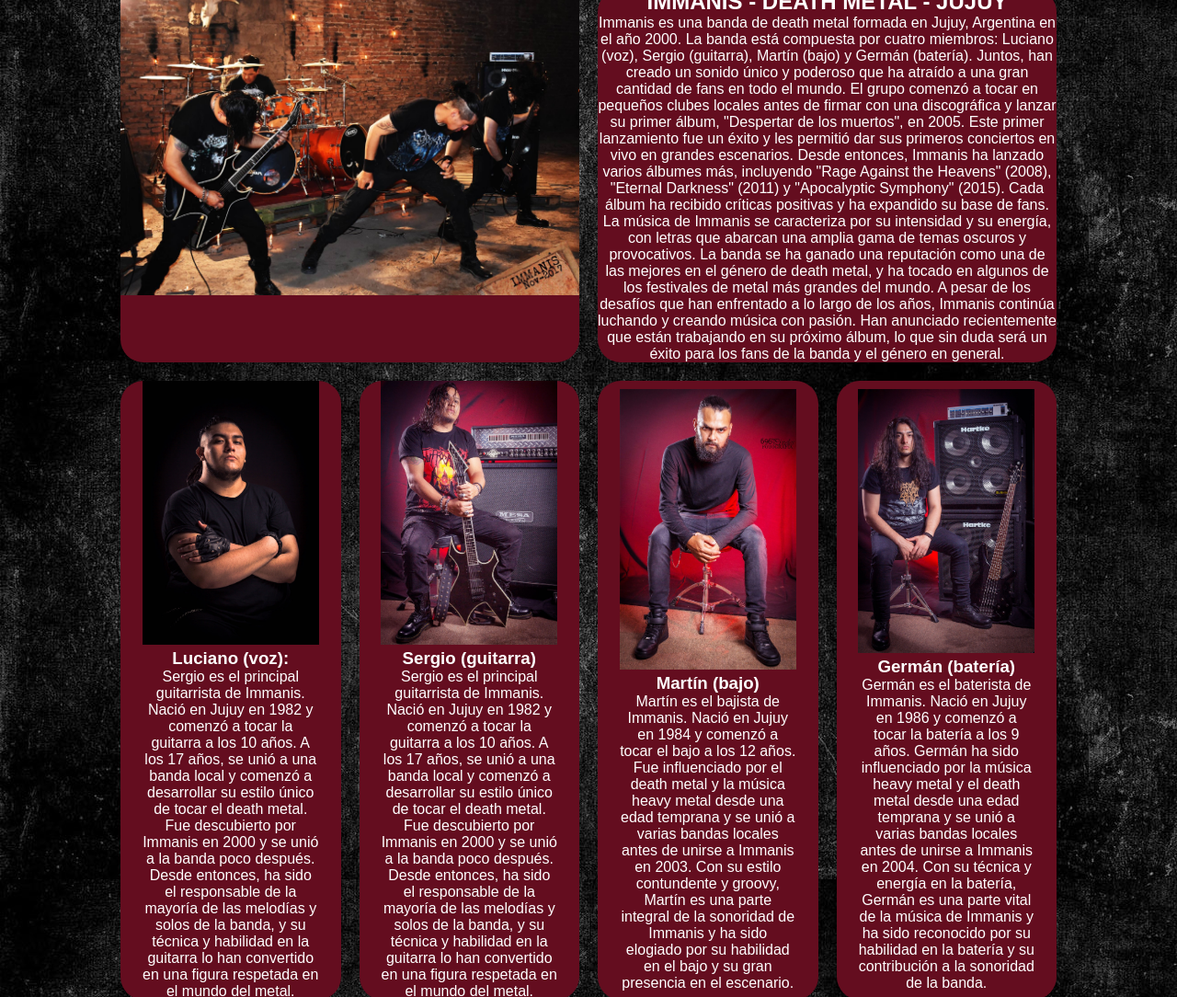
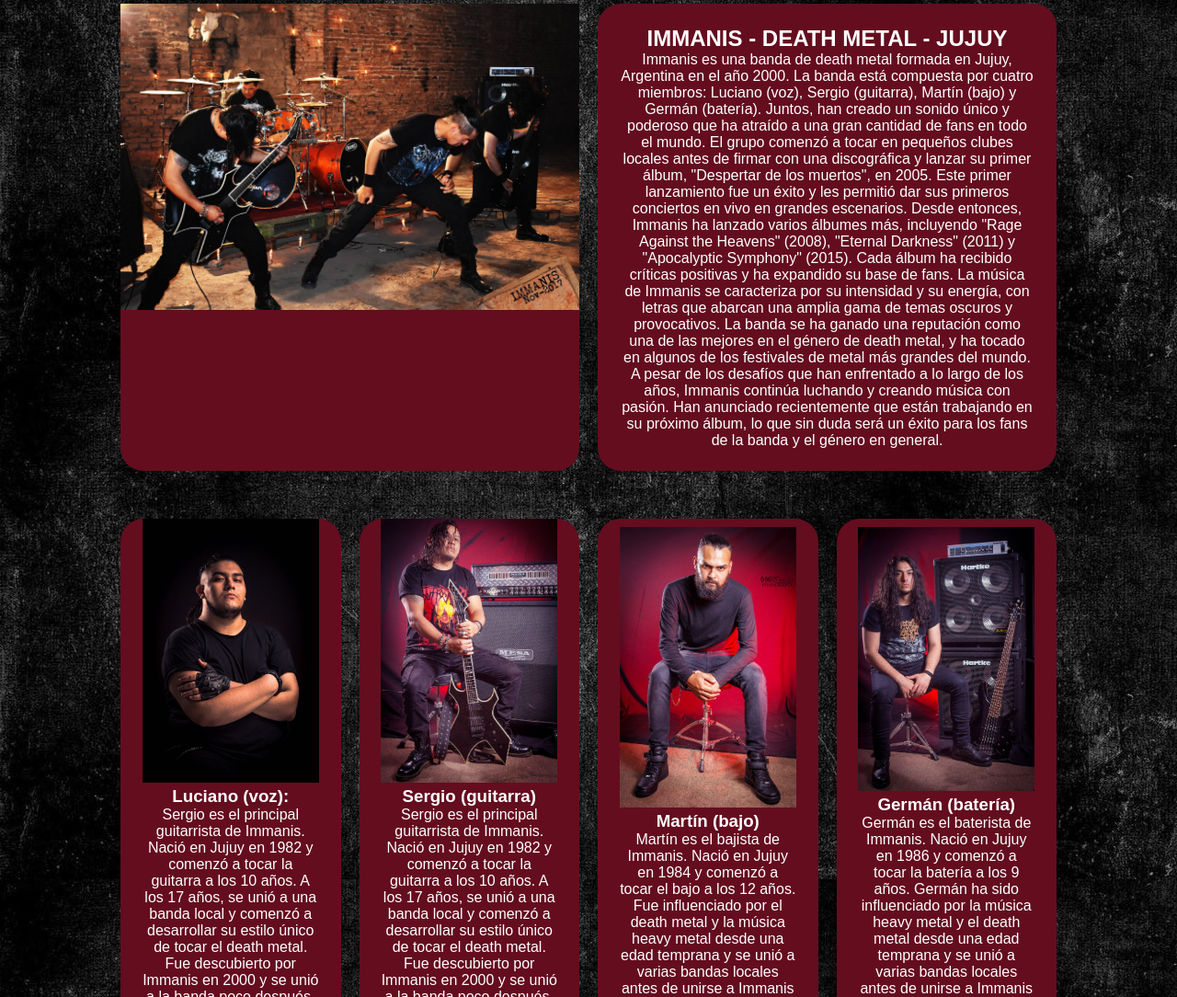
Before and after one commit to fherrera2190/Coderhouse-Proyecto-Final-WebDeveloper-MiprimeraWeb, a plain HTML site: page secciones/biografia.html in a window 1280 px wide. Shown: the part 172-1256 px from the top of the page at 92% size. Drawn offline with nearby package versions, Linux system fonts and the light colour scheme.

```diff
--- a/css/estilos.css
+++ b/css/estilos.css
@@ -136,10 +136,13 @@
  "integrante1 integrante2 integrante3 integrante4";
     border-radius: 25px; }
   .foto1 {
+    margin: 1rem 0px;
     grid-area: foto1;
     border-radius: 25px;
     background-color: #640d1f; }
   .biografia {
+    padding: 1.5rem;
+    margin: 1rem 0px;
     display: flex;
     flex-direction: column;
     justify-content: center;
@@ -147,6 +150,7 @@
     border-radius: 25px;
     background-color: #640d1f; }
   .integrante1 {
+    margin: 1rem 0px;
     display: flex;
     flex-direction: column;
     justify-content: center;
@@ -158,6 +162,7 @@
       width: 80%; } }
 
 .integrante2 {
+  margin: 1rem 0px;
   display: flex;
   flex-direction: column;
   justify-content: center;
@@ -169,6 +174,7 @@
     width: 80%; }
 
 .integrante3 {
+  margin: 1rem 0px;
   display: flex;
   flex-direction: column;
   justify-content: center;
@@ -180,6 +186,7 @@
     width: 80%; }
 
 .integrante4 {
+  margin: 1rem 0px;
   display: flex;
   flex-direction: column;
   justify-content: center;
--- a/scss/secciones/_main-biografia.scss
+++ b/scss/secciones/_main-biografia.scss
@@ -31,12 +31,15 @@
   }
 
   .foto1 {
+    margin: 1rem 0px;
     grid-area: foto1;
     border-radius: 25px;
     background-color: rgb(100, 13, 31);
   }
 
   .biografia {
+    padding: 1.5rem;
+    margin: 1rem 0px;
     display: flex;
     flex-direction: column;
     justify-content: center;
@@ -46,6 +49,7 @@
   }
 
   .integrante1 {
+    margin: 1rem 0px;
     display: flex;
     flex-direction: column;
     justify-content: center;
@@ -61,6 +65,7 @@
 }
 
 .integrante2 {
+  margin: 1rem 0px;
   display: flex;
   flex-direction: column;
   justify-content: center;
@@ -75,6 +80,7 @@
 }
 
 .integrante3 {
+  margin: 1rem 0px;
   display: flex;
   flex-direction: column;
   justify-content: center;
@@ -89,6 +95,7 @@
 }
 
 .integrante4 {
+  margin: 1rem 0px;
   display: flex;
   flex-direction: column;
   justify-content: center;
```
